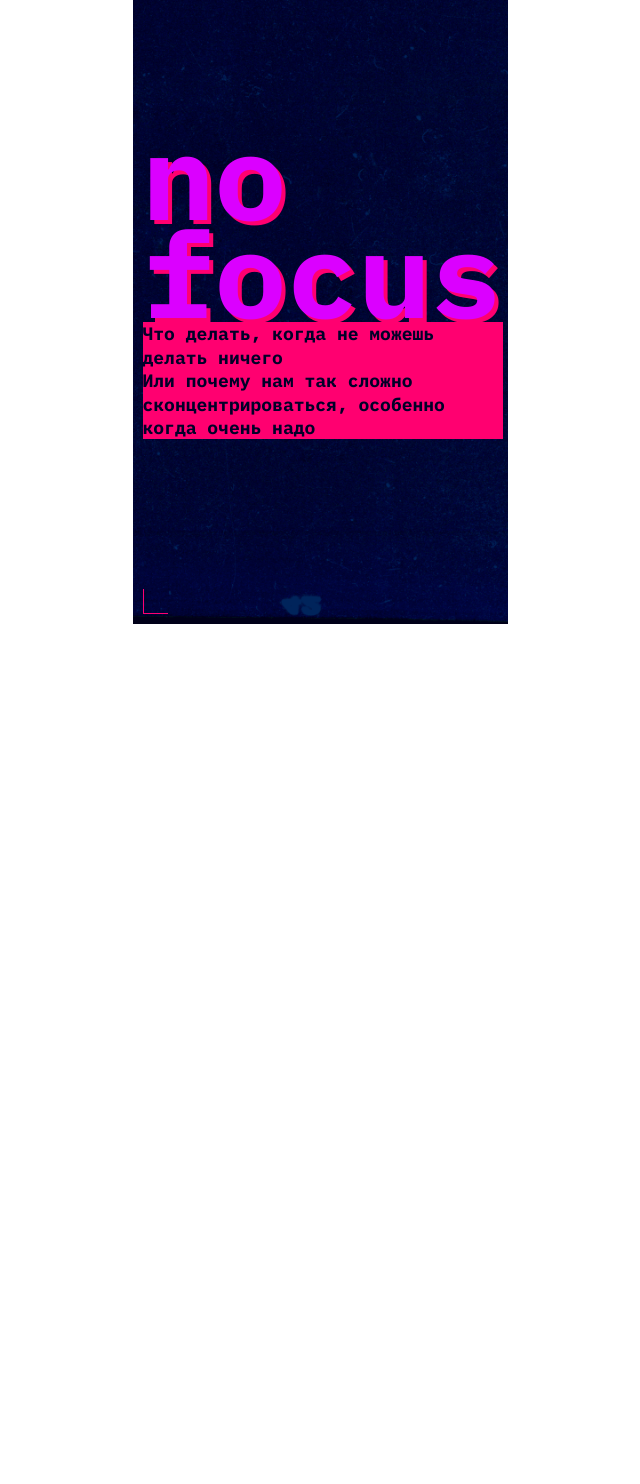
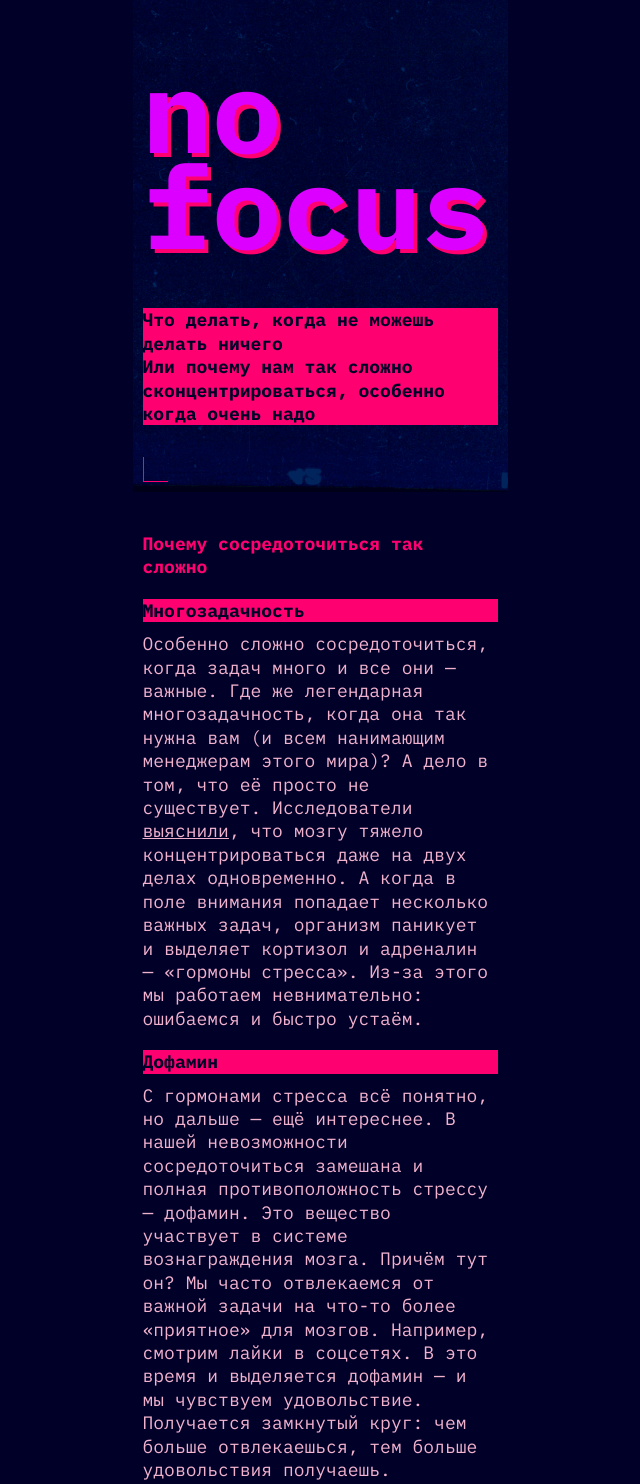
Before and after one commit to giga-rus/slozhno-sosredotochitsya, a website: page index.html in a window 1280 px wide. Shown: the part 176-1660 px from the top of the page, without its empty margins (320-960 px from the left). Before the commit the page ends 800 px from the top, so only its background shows below. Drawn offline with Linux system fonts and the light colour scheme.

Commit message:
Реализованы header и первая секция

```diff
--- a/index.html
+++ b/index.html
@@ -45,9 +45,44 @@
         </ul>
       </nav>
       <h1 class="header__title">no focus</h1>
-      <p class="header__text title-decor">Что делать, когда не можешь делать ничего<br>
-        Или почему нам так сложно сконцентрироваться, особенно когда очень надо</p>
+      <p class="header__text title-decor">
+        Что делать, когда не можешь делать ничего<br />
+        Или почему нам так сложно сконцентрироваться, особенно когда очень надо
+      </p>
     </header>
+    <main class="main">
+      <section class="block">
+        <h2 class="block__title">Почему сосредоточиться так сложно</h2>
+        <div class="cards">
+          <article class="card">
+            <h3 class="card__title title-decor">Многозадачность</h3>
+            <p class="card__text">
+              Особенно сложно сосредоточиться, когда задач много и все они —
+              важные. Где же легендарная многозадачность, когда она так нужна
+              вам (и всем нанимающим менеджерам этого мира)? А дело в том, что
+              её просто не существует. Исследователи
+              <a
+                class="link"
+                href="https://pmc.ncbi.nlm.nih.gov/articles/PMC7075496/"
+                target="_blank"
+                >выяснили</a
+              >, что мозгу тяжело концентрироваться даже на двух делах
+              одновременно. А когда в поле внимания попадает несколько важных
+              задач, организм паникует и выделяет кортизол и адреналин —
+              «гормоны стресса». Из-за этого мы работаем невнимательно:
+              ошибаемся и быстро устаём.
+            </p>
+          </article>
+          <article class="card">
+            <h3 class="card__title title-decor">Дофамин</h3>
+            <p class="card__text">С гормонами стресса всё понятно, но дальше — ещё интереснее. В нашей невозможности сосредоточиться замешана и полная противоположность стрессу — дофамин. Это вещество участвует в системе вознаграждения мозга. Причём тут он? Мы часто отвлекаемся от важной задачи на что-то более «приятное» для мозгов. Например, смотрим лайки в соцсетях. В это время и выделяется дофамин — и мы чувствуем удовольствие. Получается замкнутый круг: чем больше отвлекаешься, тем больше удовольствия получаешь.</p>
+          </article>
+        </div>
+      </section>
+      <section class="block-gorizontal"></section>
+      <section class="block"></section>
+      <section class="gallery"></section>
+    </main>
     <script src="./scripts/script.js"></script>
   </body>
 </html>
--- a/stylelint.config.js
+++ b/stylelint.config.js
@@ -1,5 +1,3 @@
 module.exports = {
-  rules: {
-
-  }
-}
+  rules: {},
+};
--- a/styles/dark.css
+++ b/styles/dark.css
@@ -9,5 +9,5 @@
     Так стили написанные ниже будут иметь больший вес,
     чем стили в медиазапросе предпочтений пользователя
   */
-  --accent-color: #FF0070;
+  --accent-color: #ff0070;
 }
--- a/styles/light.css
+++ b/styles/light.css
@@ -9,5 +9,5 @@
     Так стили написанные ниже будут иметь больший вес,
     чем стили в медиазапросе предпочтений пользователя
   */
-  --accent-color: #FF8DCB;
+  --accent-color: #ff8dcb;
 }
--- a/styles/style.css
+++ b/styles/style.css
@@ -6,19 +6,18 @@
   block-size: 100%;
   margin: auto;
   font-family: var(--font-family);
+  background-color: var(--background-color);
 }
 
 .header {
   position: relative;
-  display: grid;
-  grid-template-rows: 1fr min-content 1fr;
-  block-size: 100vh;
-  min-block-size: 668px;
+  display: flex;
+  flex-direction: column;
+  block-size: 668px;
   background-image: var(--background-image);
   background-repeat: no-repeat;
   background-position: center;
   background-size: cover;
-  background-attachment: fixed;
   padding: 10px;
 }
 
@@ -37,7 +36,7 @@
 }
 
 .header__lamp::after {
-  content: "";
+  content: '';
   width: 9px;
   height: 9px;
   border-radius: 50%;
@@ -46,7 +45,7 @@
 }
 
 .decorated-zone::before {
-  content: "";
+  content: '';
   position: absolute;
   top: 10px;
   right: 10px;
@@ -57,7 +56,7 @@
 }
 
 .decorated-zone::after {
-  content: "";
+  content: '';
   position: absolute;
   bottom: 10px;
   left: 10px;
@@ -68,7 +67,7 @@
 }
 
 .header__theme-menu {
-  height: max-content;
+  margin: 65px 0 65px;
 }
 
 .header__theme-menu-list {
@@ -82,17 +81,18 @@
   inline-size: 70px;
   block-size: 26px;
   color: var(--accent-color);
-  border: none;
+  border: 1px solid transparent;
   background-color: transparent;
   cursor: pointer;
   text-transform: lowercase;
   font-size: 18px;
   font-weight: 400;
   text-align: center;
+  border-block-end: 1px solid transparent;
 }
 
 .header__theme-menu-button:hover {
-  border: 1px solid #FF007066;
+  border: 1px solid #ff007066;
 }
 
 .header__theme-menu-button:focus {
@@ -100,11 +100,11 @@
 }
 
 .header__theme-menu-button:focus-visible {
-  border-block-end: 1px solid var(--navigation-text-color);
+  border-block-end: 1px solid var(--accent-color);
 }
 
 .header__theme-menu-button_active {
-  border: 1px solid var(--navigation-text-color);
+  border: 1px solid var(--accent-color);
   pointer-events: none;
 }
 
@@ -112,18 +112,64 @@
   color: var(--title-color);
   text-shadow: 4px 4px 0 var(--accent-color);
   font-weight: 700;
-  font-size: var(--font-size-mobile);
-  line-height: 82.5%;
+  font-size: 116px;
+  line-height: 95.7px;
+  margin-bottom: 55px;
 }
 
 .header__text {
-  height: max-content;
   font-size: 18px;
   line-height: 23.4px;
   font-weight: 700;
-  color: var(--text-color);
+  color: var(--subtitle-color);
 }
 
 .title-decor {
   background-color: var(--accent-color);
 }
+
+.main {
+  display: flex;
+  flex-direction: column;
+  flex-wrap: nowrap;
+  padding: 40px 10px;
+  gap: 50px;
+  line-height: 23.4px;
+}
+
+.block {
+  display: flex;
+  flex-direction: column;
+  gap: 20px;
+  font-weight: 700;
+}
+
+.block__title {
+  font-size: 18px;
+  font-weight: 700;
+  color: var(--accent-color);
+}
+
+.cards {
+  display: flex;
+  flex-direction: column;
+  gap: 20px;
+}
+
+.card {
+  display: flex;
+  flex-direction: column;
+  gap: 10px;
+}
+
+.card__title {
+  font-size: 18px;
+  font-weight: 700;
+  color: var(--subtitle-color);
+}
+
+.card__text {
+  font-size: 18px;
+  font-weight: 400;
+  color: var(--text-color);
+}
--- a/styles/variables.css
+++ b/styles/variables.css
@@ -4,11 +4,13 @@
 */
 
 :root {
-  --accent-color: #FF0070;
-  --title-color: #DB00FF;
-  --text-color: #000028;
+  --accent-color: #ff0070;
+  --title-color: #db00ff;
+  --subtitle-color: #000028;
+  --text-color: #F1B2CE;
   --font-family: 'IBM Plex Mono', sans-serif;
   --font-size-mobile: clamp(7.25rem, 7.0115rem + 1.0178vw, 7.5rem);
   --font-size-desktop: clamp(7.5rem, 0.5625rem + 14.4531vw, 9.8125rem);
   --background-image: url(../images/cover-image-dark.png);
+  --background-color: #000028;
 }
```
Also changed, not shown: gulpfile.js (+21 -19 lines), package.json (+4 -4 lines).
